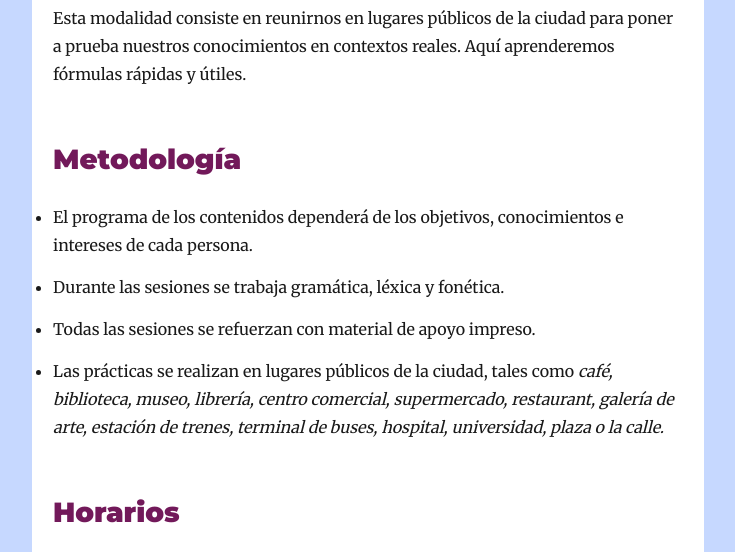
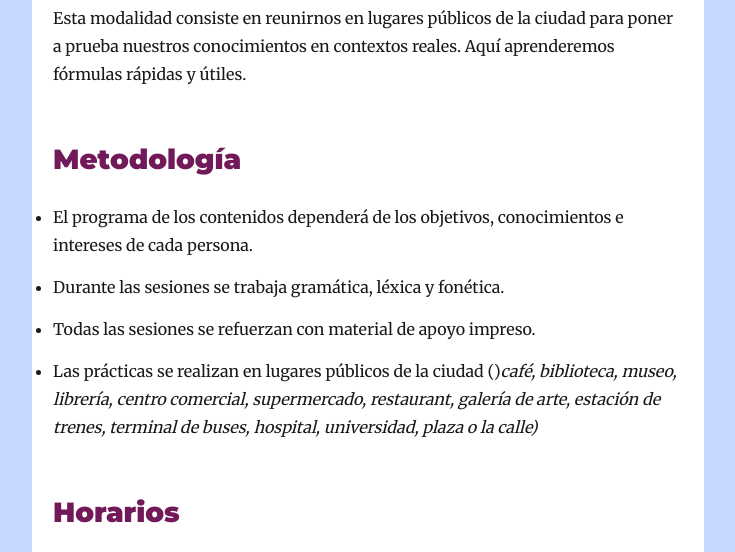
Before and after one commit to marcelavaldes/latelierdufrancais, a Gatsby site: page /conversacional/ in a window 1280 px wide. Shown: the part 205-757 px from the top of the page, without its empty margins (272-1007 px from the left). Built offline with nearby package versions, Linux system fonts and the light colour scheme; Gatsby itself is replaced by a stand-in of ours; some packages are replaced by stand-ins of ours.

Commit message:
eliminacion tales como

```diff
--- a/content/blog/conversacional/index.md
+++ b/content/blog/conversacional/index.md
@@ -14,7 +14,7 @@ nuestros conocimientos en contextos reales. Aquí aprenderemos fórmulas rápida
 - El programa de los contenidos dependerá de los objetivos, conocimientos e intereses de cada persona.
 - Durante las sesiones se trabaja gramática, léxica y fonética.
 - Todas las sesiones se refuerzan con material de apoyo impreso.
-- Las prácticas se realizan en lugares públicos de la ciudad, tales como *café, biblioteca, museo, librería, centro comercial, supermercado, restaurant, galería de arte, estación de trenes, terminal de buses, hospital, universidad, plaza o la calle.*
+- Las prácticas se realizan en lugares públicos de la ciudad ()*café, biblioteca, museo, librería, centro comercial, supermercado, restaurant, galería de arte, estación de trenes, terminal de buses, hospital, universidad, plaza o la calle)*
 
 ## Horarios
 
```
